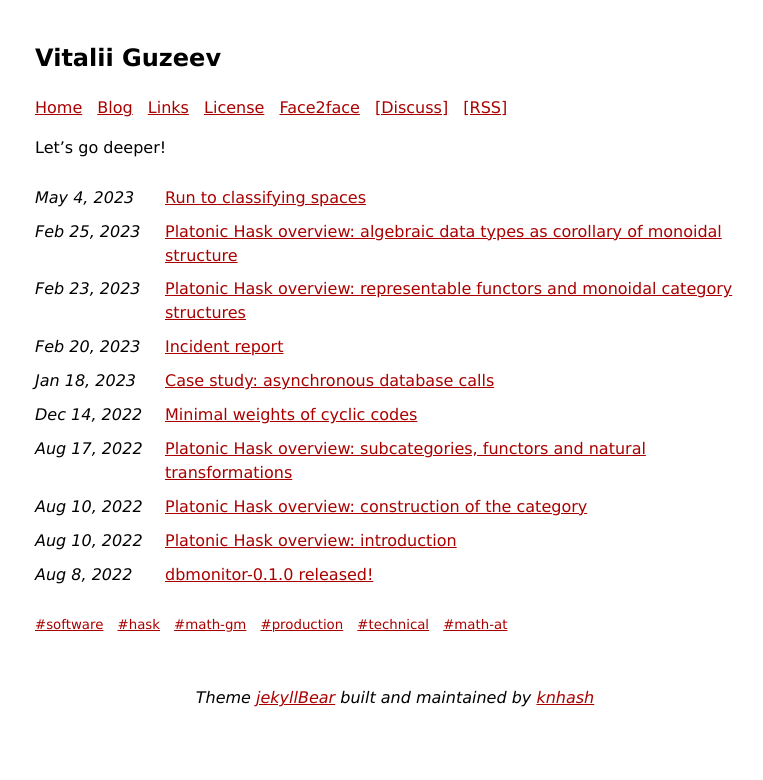
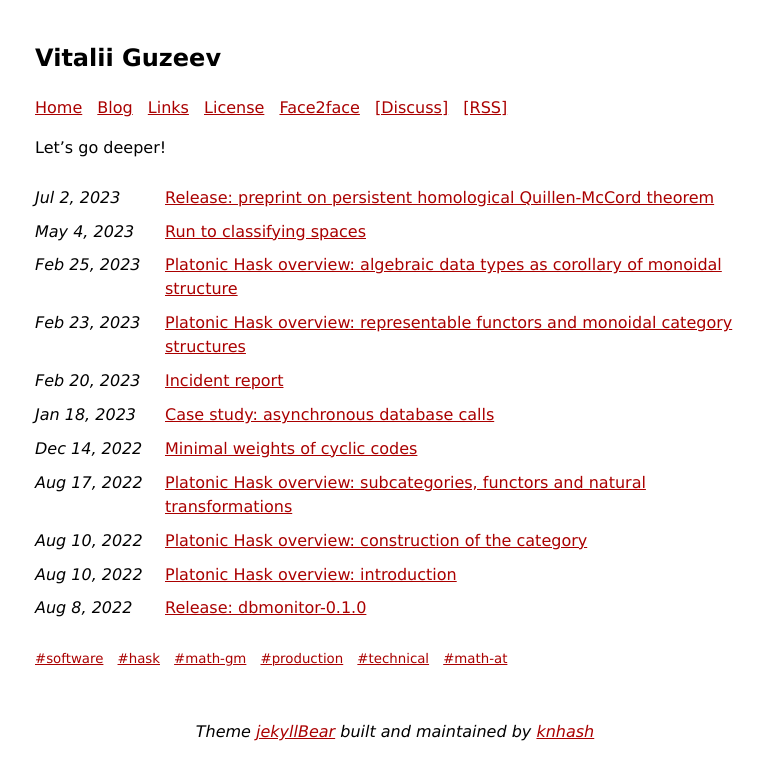
Before and after one commit to viviag/viviag.io, a Jekyll site: the page built from blog.md, in a window 1280 px wide. Shown: the top 780 px of the page, without its empty margins (245-1008 px from the left). Built offline with Jekyll 4.4.1, drawn with Linux system fonts in a browser that asks for light colours; part of the change alters nothing that is shown.

Commit message:
Commit release notes to Qiullen-McCord theorem work, maybe accidentally commit something else

```diff
--- a/_posts/2022-08-08-dbmonitor-0.1.0-released.markdown
+++ b/_posts/2022-08-08-dbmonitor-0.1.0-released.markdown
@@ -1,6 +1,6 @@
 ---
 layout: post
-title: "dbmonitor-0.1.0 released!"
+title: "Release: dbmonitor-0.1.0"
 tags: [software]
 ---
 
--- /dev/null
+++ b/_posts/2023-07-02-persistent-quillen-mccord.md
@@ -0,0 +1,42 @@
+---
+layout: post
+title: "Release: preprint on persistent homological Quillen-McCord theorem"
+tags: [math-at]
+---
+
+[Here it is](http://www.blankwebsite.com/). Below is the story and the context of this work.
+
+### Intro
+
+In 2019, [faculty of computer science at HSE](https://cs.hse.ru/en/) and personally [Anton Ayzenberg](https://www.ayzenberg.xyz/) and [Vsevolod Chernyshev](https://www.hse.ru/en/org/persons/35919212) organized the laboratory for applied geometry and topology. The main project of the laboratory was inspired by [paper](https://pubmed.ncbi.nlm.nih.gov/18974826/) by Curto and Itskov and aimed to reconstruct topology of a room by neuronal activity of an animal.
+
+This task is indeed complex and is strong enough for the dedicated laboratory. The laboratory in initial form was started as educational, hence one of the first action taken by organizers was to open a recruitment of research interns. I was among the first interns selected. The laboratory also collaborated with faculty of MSU, who were responsible for experimental data.
+
+### Main problem and its decomposition
+
+Several words must be written about the major task.
+
+Assume there is a genetically modified mouse (rats were not available) walking over the room with several obstacles. During her walks, spikes of place cells of her brain happen in certain regions of the room. We can detect these spikes and, theoretically, map them to coordinates of the mouse.
+
+Assume that regions of coverage of single neurons are good enough to be thought of as of open disks of a fixed radius. Then as mouse moves and eventually covers all the room, these regions also cover all the room. Coverage by open disks is good in sense that all n-wise intersections of covering sets are contractible. And the room is modeled by a closed bounded set on a plane, hence is compact. Hence the conditions of the Čech theorem are satisfied. The covering is known by experimental data, hence the Čech complex is also (theoretically) known. And this is the way to the declared aim.
+
+There are two ways in which persistence come into play:
+
+1. Spikes are not a discrete thing. Choosing different activation threshold, one can (in the model, again) vary radius of disks in the covering. This variation gives a filtration on Čech complex.
+2. Mouse learns the room better with each step. Hence the whole map of the room in the brain changes over time.
+
+If one wants to obtain the best reliable data about the room, she should focus on both dimensions. The second is way harder to measure, so the lab focused on the first.
+
+I'm not sure if there are some reliable results out of this work. I know about preprint, published by [Konstantin Sorokin](https://www.hse.ru/en/org/persons/305123525), but I didn't read it. But anyways, there were obstacles on the way, in particular, computational complexity of persistent homology calculation.
+
+### About this specific release
+
+As a pure math student, I was mostly out of the work with data, or at least I didn't think about it much. But I was assigned a specific problem: explore ways to reduce dimensions of Čech complexes we work with. I was also given a hint to look at the Quillen-McCord theorem (or Quillen fiber lemma, or Quillen theorem A for posets, I'm never sure which name is best known).
+
+On a second year of studies, I was not skilled enough technically for the task. By the end (in May '20) I thought I made an advancement, i.e. a persistent version of the theorem. But at the same time I became a father and started to create my department in MCCME from scratch. I had to quit the lab, I was mentally unable to continue with the theorem, and I finally stopped to think about it.
+
+Two and a half years later I decided I'm ready to finish this job. Basic examination of the text convinced me the strategy was correct, but the proof was actually missing. I told Anton that there are enough changes to be made to make it a diploma wrrk, and started to rewrite it. This preprint is an important milestone, is substantially the same as my graduation thesis, and, to my current understanding, contains the theorem with the correct proof.
+
+The process of the work [is reflected](https://github.com/viviag/Approx_Quillen_McCord) of Github. I find such development of everything a very good practice.
+
+_I plan to present it as a poster on [YTM 2023](https://ytm2023.epfl.ch/). I'm glad that I came with this release before the event -- now I have a text for reference in some usual place._
```
Also changed, not shown: 15 other files.
